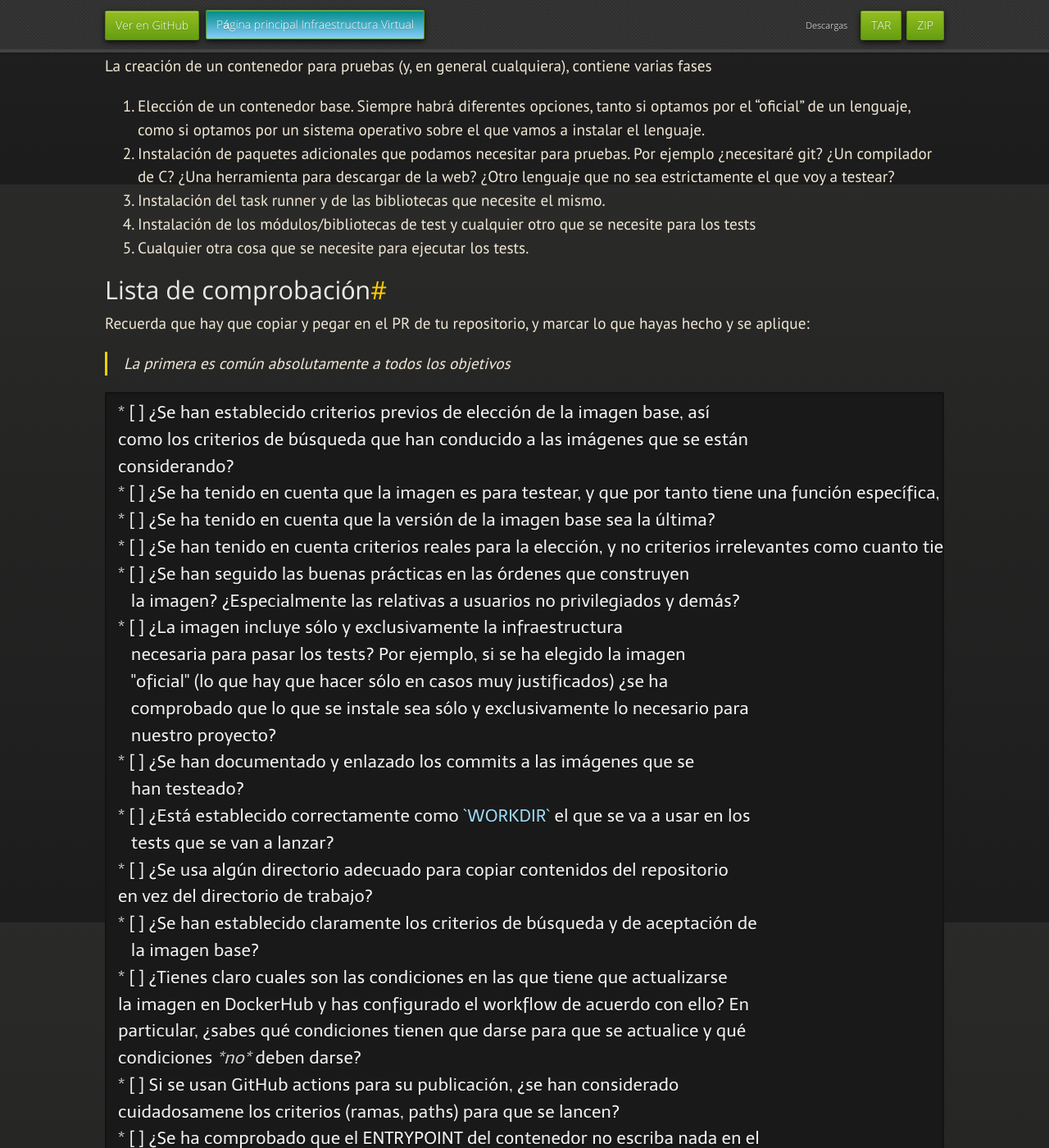
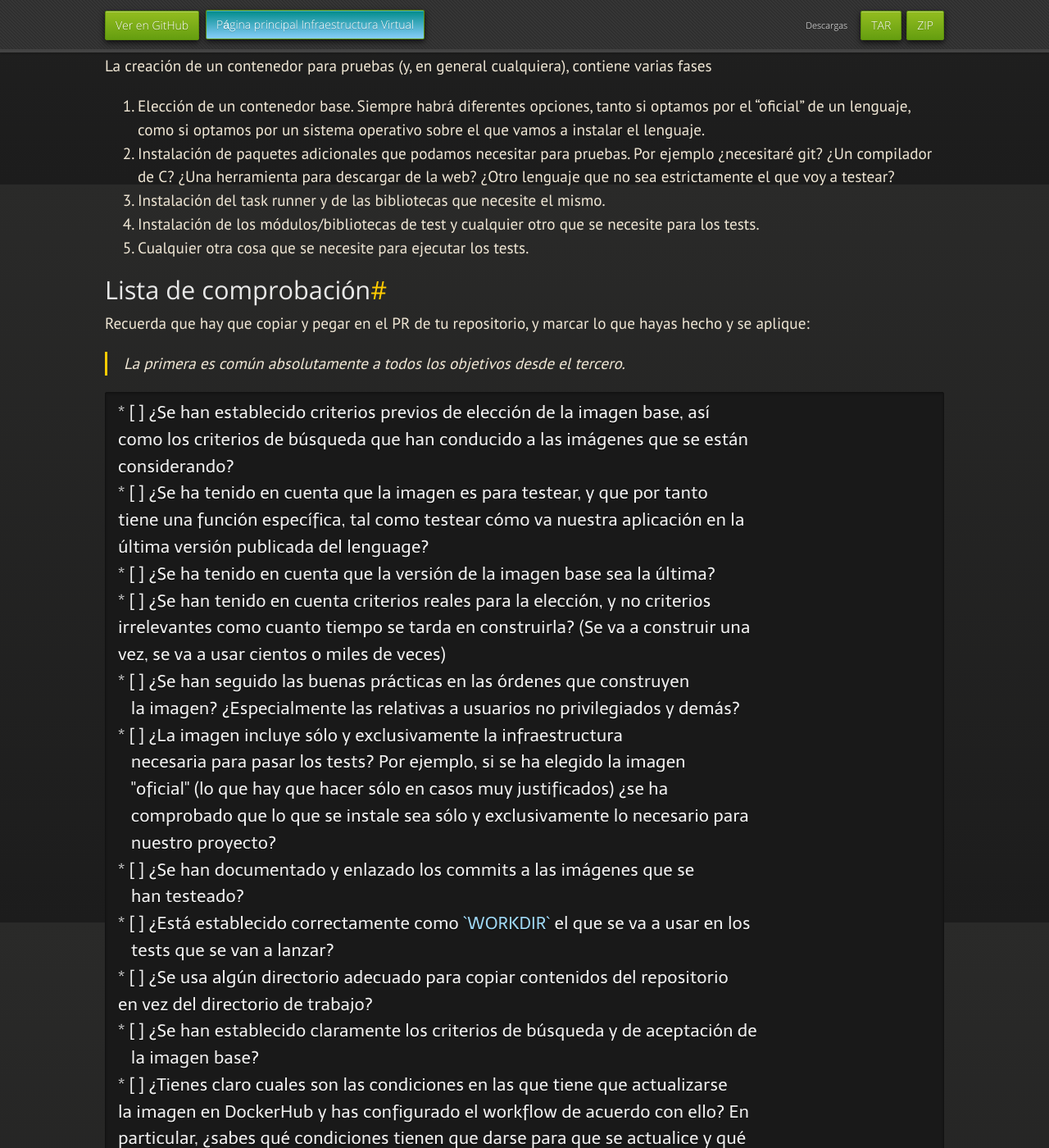
Before and after one commit to JJ/IV, a Jekyll site: the page built from documentos/proyecto/5.Docker.md, in a window 1280 px wide and 1400 px high, scrolled down 1575 px. Shown: the whole window at 82% size. Built offline with Jekyll 4.4.1, drawn with Linux system fonts in a browser that asks for light colours; nearby versions of some CDN libraries; some web fonts are replaced; our own code applies the rules of GitHub Pages for plain Markdown files; some of the changed text lies outside the part shown.

Commit message:
Sync documentos/proyecto/5.Docker.md de master a gh-pages

````diff
--- a/documentos/proyecto/5.Docker.md
+++ b/documentos/proyecto/5.Docker.md
@@ -26,21 +26,20 @@
 
 El principal objetivo del uso de contenedores gestionados por Docker u otro
 gestor de contenedores es aislar la ejecución de una aplicación de forma que sea
-mucho más fácil desplegarla, incluyendo los datos y el estado en el
-que se encuentre en un momento determinado; también permite crear
-fácilmente infraestructuras que se pueden reproducir en cualquier
-servicio o proveedor en la nube. Además de usarse para entorno de
-prueba, se puede usar también como entorno de producción, en caso
-necesario, por ejemplo, *taperizando* la aplicación de forma que se
-pueda desplegar con seguridad en cualquier entorno IaaS donde esté
-instalado un gestor de contenedores o permita directamente el
-despliegue de contenedores. De hecho, los PaaS usan Docker (o algún
-tipo de infraestructura similar) para crear contenedores con los que
-se ejecutan las aplicaciones. En este objetivo, sin embargo, nos vamos a
-centrar en la creación de entornos de prueba, ya que la mayoría de los
-servicios de integración continua permiten usarlos; el tener en este
-paso ya listo un entorno de prueba desplegable permite, en los
-siguientes pasos, usarlos directamente para configurarlos.
+mucho más fácil desplegarla, incluyendo los datos y el estado en el que se
+encuentre en un momento determinado; también permite crear fácilmente
+infraestructuras que se pueden reproducir en cualquier servicio o proveedor en
+la nube. Además de usarse para entorno de prueba, se puede usar también como
+entorno de producción, en caso necesario, por ejemplo, *taperizando* la
+aplicación de forma que se pueda desplegar con seguridad en cualquier entorno
+IaaS donde esté instalado un gestor de contenedores o permita directamente el
+despliegue de contenedores. De hecho, los PaaS usan Docker (o algún tipo de
+infraestructura similar) para crear contenedores con los que se ejecutan las
+aplicaciones. En este objetivo, sin embargo, nos vamos a centrar en la creación
+de entornos de prueba, ya que la mayoría de los servicios de integración
+continua permiten usarlos; el tener en este paso ya listo un entorno de prueba
+desplegable permite, en los siguientes pasos, usarlos directamente para
+configurarlos.
 
 El objetivo secundario es el que el alumno tenga instaladas las herramientas
 necesarias para trabajar con Docker; también en qué casos conviene usarlas por
@@ -95,7 +93,7 @@
 3. Instalación del task runner y de las bibliotecas que necesite el
    mismo.
 4. Instalación de los módulos/bibliotecas de test y cualquier otro que
-   se necesite para los tests
+   se necesite para los tests.
 5. Cualquier otra cosa que se necesite para ejecutar los tests.
 
 ## Lista de comprobación
@@ -103,15 +101,19 @@
 Recuerda que hay que copiar y pegar en el PR de tu repositorio, y marcar lo que
 hayas hecho y se aplique:
 
-> La primera es común absolutamente a todos los objetivos
+> La primera es común absolutamente a todos los objetivos desde el tercero.
 
 ```markdown
 * [ ] ¿Se han establecido criterios previos de elección de la imagen base, así
 como los criterios de búsqueda que han conducido a las imágenes que se están
 considerando?
-* [ ] ¿Se ha tenido en cuenta que la imagen es para testear, y que por tanto tiene una función específica, tal como testear cómo va en la última versión publicada del lenguage?
+* [ ] ¿Se ha tenido en cuenta que la imagen es para testear, y que por tanto
+tiene una función específica, tal como testear cómo va nuestra aplicación en la
+última versión publicada del lenguage?
 * [ ] ¿Se ha tenido en cuenta que la versión de la imagen base sea la última?
-* [ ] ¿Se han tenido en cuenta criterios reales para la elección, y no criterios irrelevantes como cuanto tiempo se tarda en construirla? (Se va a construir una vez, se va a usar cientos o miles de veces)
+* [ ] ¿Se han tenido en cuenta criterios reales para la elección, y no criterios
+irrelevantes como cuanto tiempo se tarda en construirla? (Se va a construir una
+vez, se va a usar cientos o miles de veces)
 * [ ] ¿Se han seguido las buenas prácticas en las órdenes que construyen
    la imagen? ¿Especialmente las relativas a usuarios no privilegiados y demás?
 * [ ] ¿La imagen incluye sólo y exclusivamente la infraestructura
@@ -135,6 +137,8 @@
 cuidadosamene los criterios (ramas, paths) para que se lancen?
 * [ ] ¿Se ha comprobado que el ENTRYPOINT del contenedor no escriba nada en el
 directorio que monta, ya que no tiene derecho de escritura?
+* [ ] ¿Se ha abierto un shell en el contenedor y comprobado que los ficheros que
+se necesitan están todos incluidos, y que no hay ficheros que no se necesiten?
 ```
 
 ## Entrega del material evaluable en este objetivo
````
Also changed, not shown: other parts of documentos/proyecto/5.Docker.md (+2 -3 lines).
